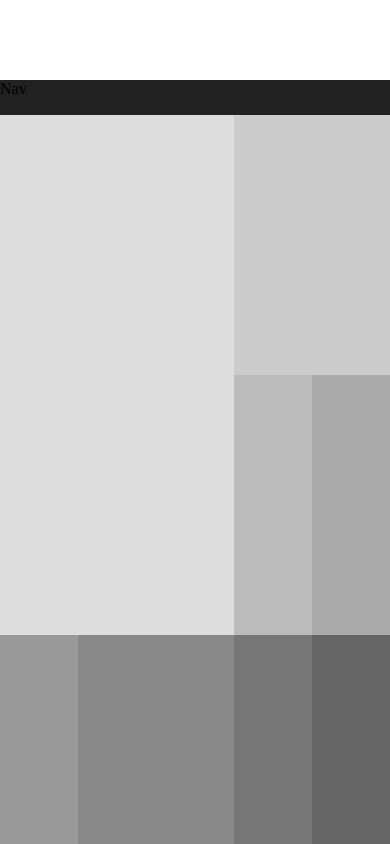
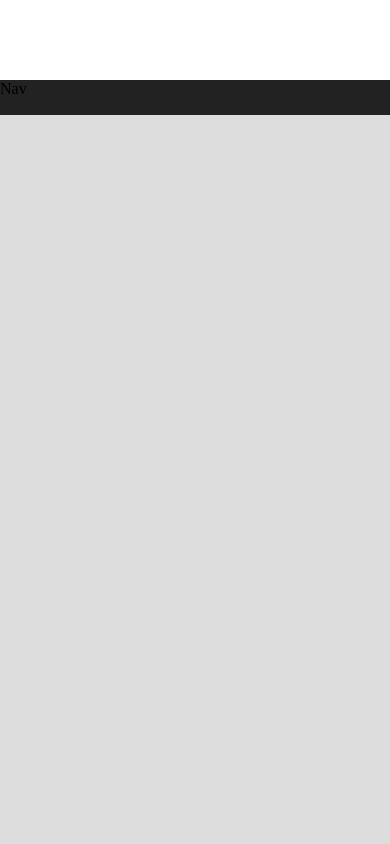
Before and after one commit to dcode-nexon/react-malives, a React (Create React App) app: page /#/ in a window 390 px wide. Shown: the top 844 px of the page. Built offline with nearby package versions, Linux system fonts and the light colour scheme.

Commit message:
box컴포넌트 레이아웃 스타일 반응형

```diff
--- a/src/components/Box.js
+++ b/src/components/Box.js
@@ -6,19 +6,178 @@ const BoxWrap = styled.article`
 	width: 20%;
 	height: 260px;
 
-	${(props) =>
-		props.type === 'A' &&
-		css`
-			width: 60%;
-			height: 520px;
-		`}
+	&:nth-of-type(1) {
+		width: 60%;
+		height: 520px;
+		background: #ddd;
+	}
+	&:nth-of-type(2) {
+		width: 40%;
+		background: #ccc;
+	}
+	&:nth-of-type(3) {
+		width: 20%;
+		background: #bbb;
+	}
+	&:nth-of-type(4) {
+		width: 20%;
+		background: #aaa;
+	}
+	&:nth-of-type(5) {
+		width: 20%;
+		background: #999;
+	}
+	&:nth-of-type(6) {
+		width: 40%;
+		background: #888;
+	}
+	&:nth-of-type(7) {
+		width: 20%;
+		background: #777;
+	}
+	&:nth-of-type(8) {
+		width: 20%;
+		background: #666;
+	}
+	&:nth-of-type(9) {
+		width: 40%;
+		background: #555;
+	}
+	&:nth-of-type(10) {
+		width: 20%;
+		background: #444;
+	}
+	&:nth-of-type(11) {
+		width: 20%;
+		background: #333;
+	}
+	&:nth-of-type(12) {
+		width: 20%;
+		background: #222;
+	}
 
-	${(props) =>
-		props.type === 'B' &&
-		css`
-			width: 40%;
-			height: 260px;
-		`}
+	@media screen and (max-width: ${({ theme }) => theme.web_m}) {
+		&:nth-of-type(1) {
+			width: 75%;
+		}
+		&:nth-of-type(2) {
+			width: 25%;
+		}
+		&:nth-of-type(3) {
+			width: 25%;
+		}
+		&:nth-of-type(4) {
+			width: 25%;
+		}
+		&:nth-of-type(5) {
+			width: 25%;
+		}
+		&:nth-of-type(6) {
+			width: 50%;
+		}
+		&:nth-of-type(7) {
+			width: 50%;
+		}
+		&:nth-of-type(8) {
+			width: 25%;
+		}
+		&:nth-of-type(9) {
+			width: 25%;
+		}
+		&:nth-of-type(10) {
+			width: 50%;
+		}
+		&:nth-of-type(11) {
+			width: 25%;
+		}
+		&:nth-of-type(12) {
+			width: 25%;
+		}
+	}
+
+	@media screen and (max-width: ${({ theme }) => theme.web_s}) {
+		&:nth-of-type(1) {
+			width: 100%;
+			height: 400px;
+		}
+		&:nth-of-type(2) {
+			width: 66.6666%;
+		}
+		&:nth-of-type(3) {
+			width: 33.3333%;
+		}
+		&:nth-of-type(4) {
+			display: none;
+		}
+		&:nth-of-type(5) {
+			width: 33.3333%;
+		}
+		&:nth-of-type(6) {
+			width: 66.6666%;
+		}
+		&:nth-of-type(7) {
+			display: none;
+		}
+		&:nth-of-type(8) {
+			width: 33.3333%;
+		}
+		&:nth-of-type(9) {
+			width: 33.3333%;
+		}
+		&:nth-of-type(10) {
+			display: none;
+		}
+		&:nth-of-type(11) {
+			width: 33.3333%;
+		}
+		&:nth-of-type(12) {
+			display: none;
+		}
+	}
+
+	@media screen and (max-width: ${({ theme }) => theme.mo_b}) {
+		&:nth-of-type(2) {
+			width: 100%;
+		}
+		&:nth-of-type(3) {
+			display: none;
+		}
+		&:nth-of-type(5) {
+			width: 50%;
+		}
+		&:nth-of-type(6) {
+			width: 50%;
+		}
+		&:nth-of-type(8) {
+			width: 50%;
+		}
+		&:nth-of-type(9) {
+			width: 50%;
+		}
+		&:nth-of-type(11) {
+			width: 50%;
+		}
+		&:nth-of-type(12) {
+			width: 50%;
+			display: block;
+		}
+	}
+
+	@media screen and (max-width: ${({ theme }) => theme.mo_m}) {
+		&:nth-of-type(1) {
+			height: 300px;
+		}
+	}
+
+	@media screen and (max-width: ${({ theme }) => theme.mo_s}) {
+		display: none;
+		&:nth-of-type(1) {
+			display: block;
+			position: fixed;
+			width: 100%;
+			height: 100%;
+		}
+	}
 `;
 
 function Box({ children, ...props }) {
--- a/src/components/Section.js
+++ b/src/components/Section.js
@@ -17,15 +17,15 @@ function Section() {
 	return (
 		<ThemeProvider theme={size}>
 			<SectionWrap>
-				<Box bg={'#ddd'} type={'A'}></Box>
-				<Box bg={'#ccc'} type={'B'}></Box>
+				<Box bg={'#ddd'}></Box>
+				<Box bg={'#ccc'}></Box>
 				<Box bg={'#bbb'}></Box>
 				<Box bg={'#aaa'}></Box>
 				<Box bg={'#999'}></Box>
-				<Box bg={'#888'} type={'B'}></Box>
+				<Box bg={'#888'}></Box>
 				<Box bg={'#777'}></Box>
 				<Box bg={'#666'}></Box>
-				<Box bg={'#555'} type={'B'}></Box>
+				<Box bg={'#555'}></Box>
 				<Box bg={'#444'}></Box>
 				<Box bg={'#333'}></Box>
 				<Box bg={'#222'}></Box>
```
